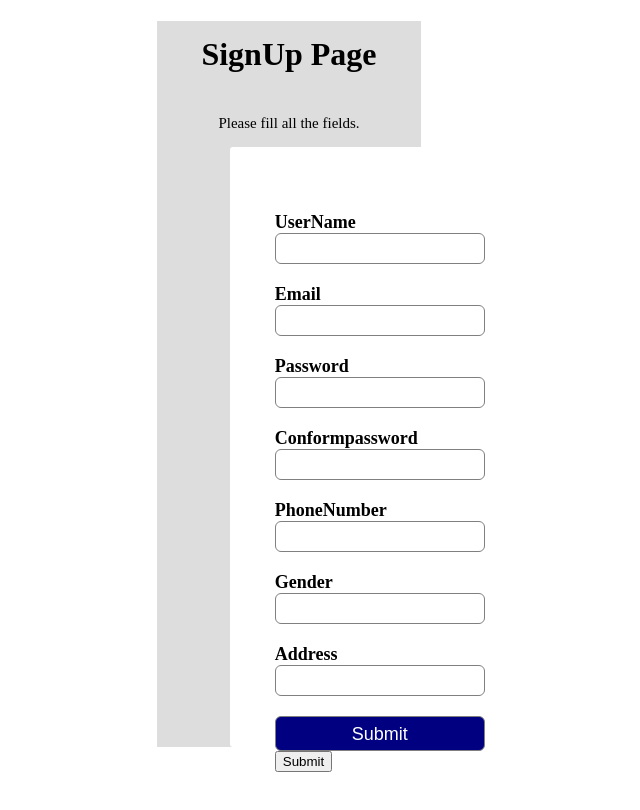
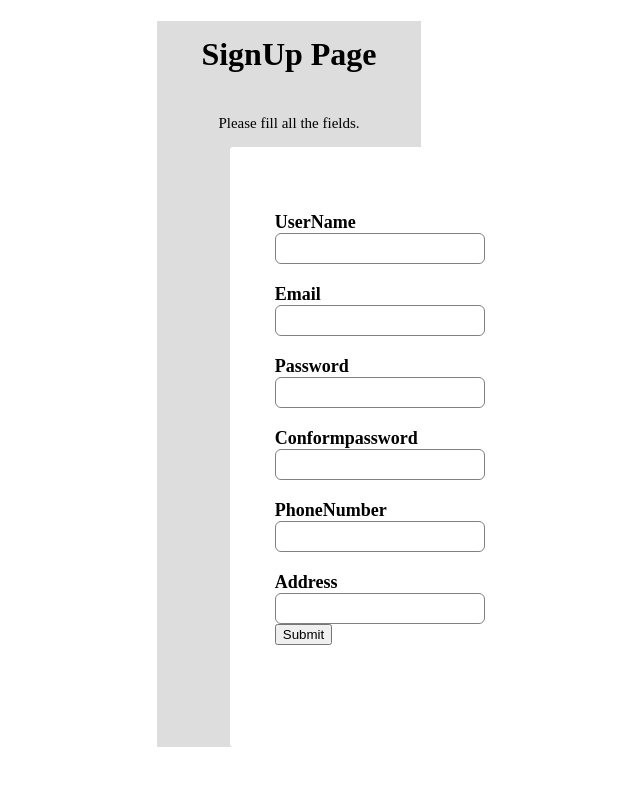
Before and after one commit to HemalathaBommireddy/E_Commers_Suta_website, an Angular app: page /signup in a window 1280 px wide. Shown: the top 810 px of the page, without its empty margins (351-991 px from the left). Built offline with nearby package versions, Linux system fonts and the light colour scheme.

Commit message:
changes in forgotpassword

```diff
--- a/src/app/app-routing.module.ts
+++ b/src/app/app-routing.module.ts
@@ -9,7 +9,6 @@ const routes: Routes = [
   {path:'',component:LoginPageComponent},
   {path:'signup',component:SignupComponent},
   {path:'Forgot',component:ForgotPasswordComponent},
-  {path:'Login',component:LoginPageComponent},
   {path:'landing-page',component:LandingPageComponent
 }
 ];
--- a/src/app/signup/signup.component.css
+++ b/src/app/signup/signup.component.css
@@ -47,14 +47,14 @@ body {
   border-radius: 6px;
   outline: none;
  }
- input[type="button"] {
+ .button {
   width: 320px;
   height: 35px;
-  margin-top: 20px;
+  margin-top: 30px;
   border: none;
-  background-color:navy;
+  background-color:#4caf50;
+  font-size: 18px;
   color: white;
-  font-size: 18px;
   }
  p {
   text-align: center;
--- a/src/app/signup/signup.component.html
+++ b/src/app/signup/signup.component.html
@@ -14,12 +14,9 @@
         <input type="text" placeholder="" name="conformpassword" required>
         <label for="PhoneNumber"><b>PhoneNumber</b></label>
         <input type="text" placeholder="" name="PhoneNumber" required>
-        <label for="Gender"><b>Gender</b></label>
-        <input type="text" placeholder="" name="Gender" required>
         <label for="Address"><b>Address</b></label>
         <input type="text" placeholder="" name="Address" required>
-        <input type="button" value="Submit"/>
-        <button routerLink="/login" type="submit">Submit</button>
+        <button routerLink="/Login" type="Submit">Submit</button>
         <br/>
 
 
```
